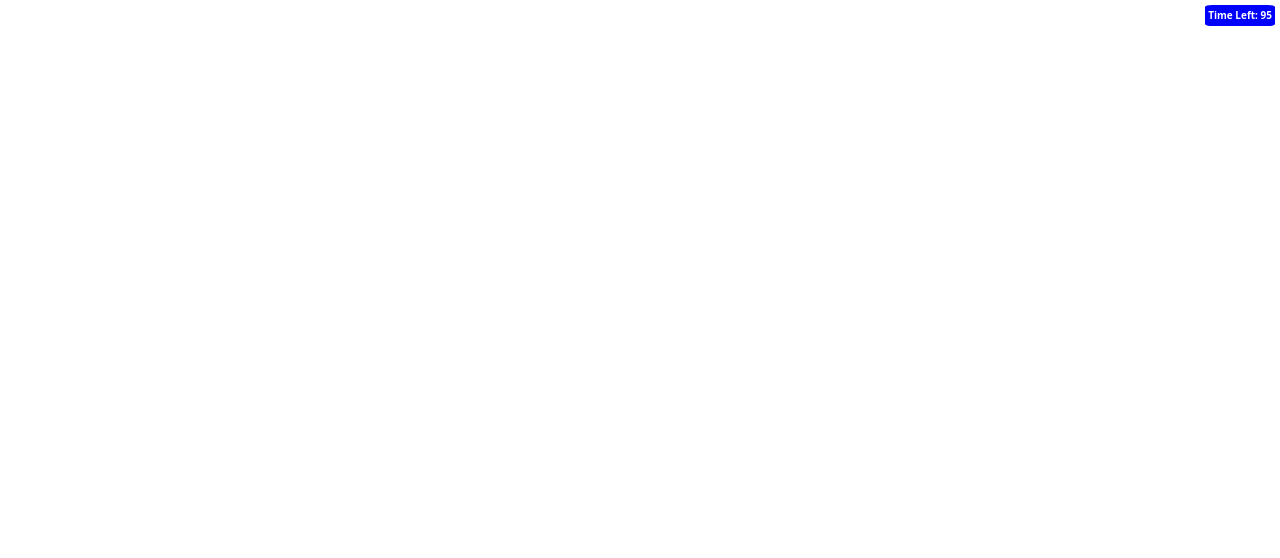
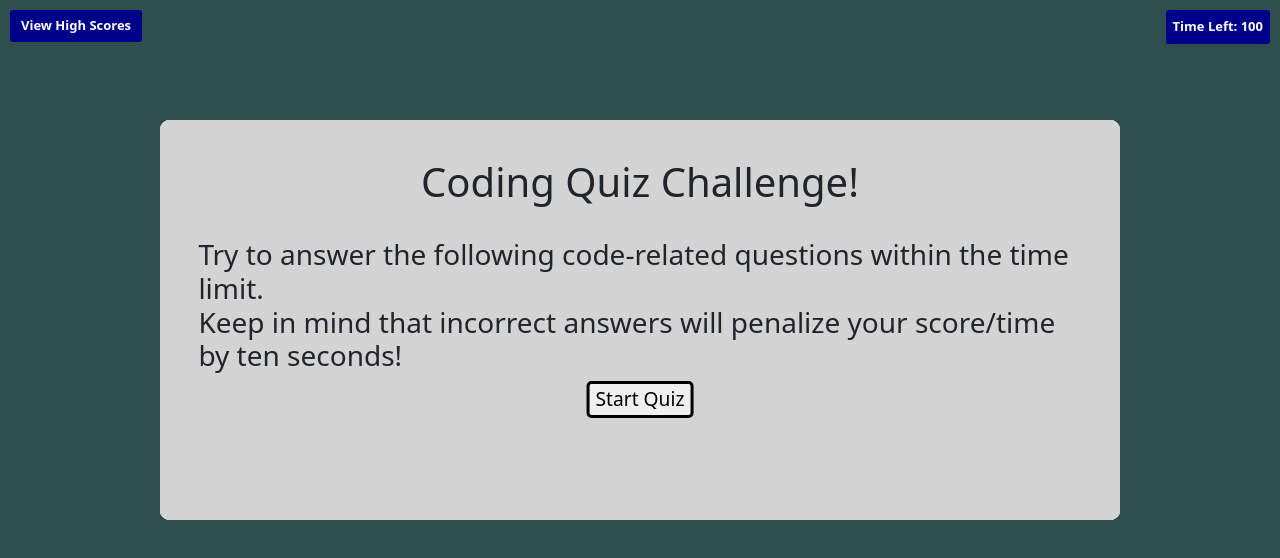
Before and after one commit to jyambot/coding-quiz, a plain HTML site: page index.html in a window 1280 px wide. Drawn offline with nearby package versions, Linux system fonts and the light colour scheme.

Commit message:
Styling done, timer mated to start button.

```diff
--- a/index.html
+++ b/index.html
@@ -4,14 +4,91 @@
     <meta charset="UTF-8">
     <meta http-equiv="X-UA-Compatible" content="IE=edge">
     <meta name="viewport" content="width=device-width, initial-scale=1.0">
-    <title>Quiz Tiiime!!</title>
+    <title>It's A Coding Quiz!</title>
 
     <link href="https://cdn.jsdelivr.net/npm/bootstrap@5.0.1/dist/css/bootstrap.min.css" rel="stylesheet" integrity="sha384-+0n0xVW2eSR5OomGNYDnhzAbDsOXxcvSN1TPprVMTNDbiYZCxYbOOl7+AMvyTG2x" crossorigin="anonymous">
     <link href="style.css" rel="stylesheet">
 
 </head>
 <body>
+    <button id="high-score" href="#">View High Scores</button>
     <div id="timer">Time Left: 100</div>
+
+    <div class="quiz-card" id="end">
+    </div>
+
+    <div class="quiz-card" id="highscores">
+    </div>
+
+    <div class="quiz-card" id="quiz5">
+        <h2 class="question">Quiz question 5</h2>
+        <ul class="list-group">
+            <button class="list-group-item" onclick="checkAnswer()">Answer 5.1</button>
+            <button class="list-group-item" onclick="checkAnswer()">Answer 5.2</button>
+            <button class="list-group-item" onclick="checkAnswer()">Answer 5.3</button>
+            <button class="list-group-item" onclick="checkAnswer()">Answer 5.4</button>
+        </ul>
+        <hr>
+        <div class="result">poop</div>
+    </div>
+
+    <div class="quiz-card" id="quiz4">
+        <h2 class="question">Quiz question 4</h2>
+        <ul class="list-group">
+            <button class="list-group-item" onclick="checkAnswer()">Answer 4.1</button>
+            <button class="list-group-item" onclick="checkAnswer()">Answer 4.2</button>
+            <button class="list-group-item" onclick="checkAnswer()">Answer 4.3</button>
+            <button class="list-group-item" onclick="checkAnswer()">Answer 4.4</button>
+        </ul>
+        <hr>
+        <div class="result">poop</div>
+    </div>
+
+    <div class="quiz-card" id="quiz3">
+        <h2 class="question">Quiz question 3</h2>
+        <ul class="list-group">
+            <button class="list-group-item" onclick="checkAnswer()">Answer 3.1</button>
+            <button class="list-group-item" onclick="checkAnswer()">Answer 3.2</button>
+            <button class="list-group-item" onclick="checkAnswer()">Answer 3.3</button>
+            <button class="list-group-item" onclick="checkAnswer()">Answer 3.4</button>
+        </ul>
+        <hr>
+        <div class="result">poop</div>
+    </div>
+
+    <div class="quiz-card" id="quiz2">
+        <h2 class="question">Quiz question 2</h2>
+        <ul class="list-group">
+            <button class="list-group-item" onclick="checkAnswer()">Answer 2.1</button>
+            <button class="list-group-item" onclick="checkAnswer()">Answer 2.2</button>
+            <button class="list-group-item" onclick="checkAnswer()">Answer 2.3</button>
+            <button class="list-group-item" onclick="checkAnswer()">Answer 2.4</button>
+        </ul>
+        <hr>
+        <div class="result">poop</div>
+    </div>
+
+    <div class="quiz-card" id="quiz1">
+        <h2 class="question">Commonly used data types DO NOT include:</h2>
+        <ul class="list-group">
+            <button class="list-group-item" onclick="checkAnswer()">strings</button>
+            <button class="list-group-item" onclick="checkAnswer()">booleans</button>
+            <button class="list-group-item" onclick="checkAnswer()">alerts</button>
+            <button class="list-group-item" onclick="checkAnswer()">numbers</button>
+        </ul>
+        <hr>
+        <div class="result">poop</div>
+    </div>
+
+    <div class="quiz-card" id="title-card">
+        <h1 align="center">Coding Quiz Challenge!</h1>
+        <br>
+        <h3>
+            Try to answer the following code-related questions within the time limit. <br>
+            Keep in mind that incorrect answers will penalize your score/time by ten seconds!
+        </h3>
+        <button id="start-button" onclick="quizStart()">Start Quiz</button>
+    </div>
 </body>
 <script src="script.js"></script>
 </html>
--- a/script.js
+++ b/script.js
@@ -1,5 +1,8 @@
+// Start the quiz and the timer after user clicks [Start Quiz]
 var timeCount = 100;
 var timerEl = document.getElementById("timer");
+var startButton = document.getElementById("start-button");
+var titleCard = document.getElementById("title-card");
 
 function quizStart() {
     var clock = setInterval(function() {
@@ -11,8 +14,31 @@ function quizStart() {
             // function quizOver();
         }
     }, 1000)
+    titleCard.style.visibility = "hidden";
 };
 
-quizStart();
+
+
+
+
+// Displaying answer result
+var yupNope = document.getElementById("result");
+
+function showResult() {
+    if (answer.correct) {
+        yupNope.textContent = "YUUUUUPP!!";
+    }
+    else {
+        yupNope.textContent = "NOOOOOPE!!";
+        timeCount = timeCount - 10;
+    }
+    yupNope.style.visibility = "visible";
+};
+
 
 // function quizOver() {}
+
+// Quiz Questions
+var questions = [
+
+]
--- a/style.css
+++ b/style.css
@@ -1,11 +1,74 @@
+body {
+    background-color: darkslategrey;
+}
+
+.quiz-card {
+    background-color: lightgrey;
+    height: 50%;
+    width: 75%;
+    padding: 3%;
+    border: 5% solid lightgrey;
+    border-radius: 10px;
+    position: fixed;
+    top: 40%;
+    left: 50%;
+    transform: translate(-50%, -50%);
+}
+
+.list-group-item {
+    text-align: left;
+    font-weight: 500;
+}
+
+.list-group-item:hover {
+    background-color: blue;
+    color: white;
+}
+
+.result {
+    visibility: hidden;
+}
+
+#high-score {
+    color: white;
+    font-size: small;
+    font-weight: bold;
+    position: fixed;
+    left: 10px;
+    top: 10px;
+    border: 5px solid darkblue;
+    border-radius: 3px;
+    background-color: darkblue;
+}
+
 #timer {
     color: white;
-    font-size: x-small;
+    font-size: small;
     font-weight: bold;
     position: fixed;
-    right: 5px;
-    top: 5px;
-    border: 3px solid blue;
-    border-radius: 10%;
+    right: 10px;
+    top: 10px;
+    border: 7px solid darkblue;
+    border-radius: 3px;
+    background-color: darkblue;
+}
+
+#start-button {
+    font-size: larger;
+    font-weight: 500;
+    border: 3px solid black;
+    border-radius: 5px;
+    position: relative;
+    left: 50%;
+    /* bottom: 15%; */
+    transform: translate(-50%);
+}
+
+#start-button:hover {
     background-color: blue;
+    color: white;
 }
+
+/* #quiz1, #quiz2, #quiz3, #quiz4, #quiz5 {
+    visibility: hidden;
+} */
```
Also changed, not shown: 1 other file.
